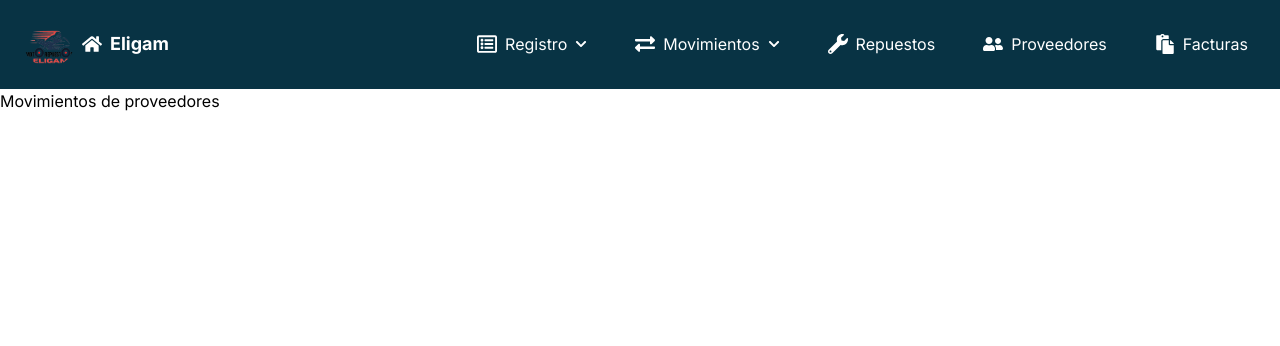
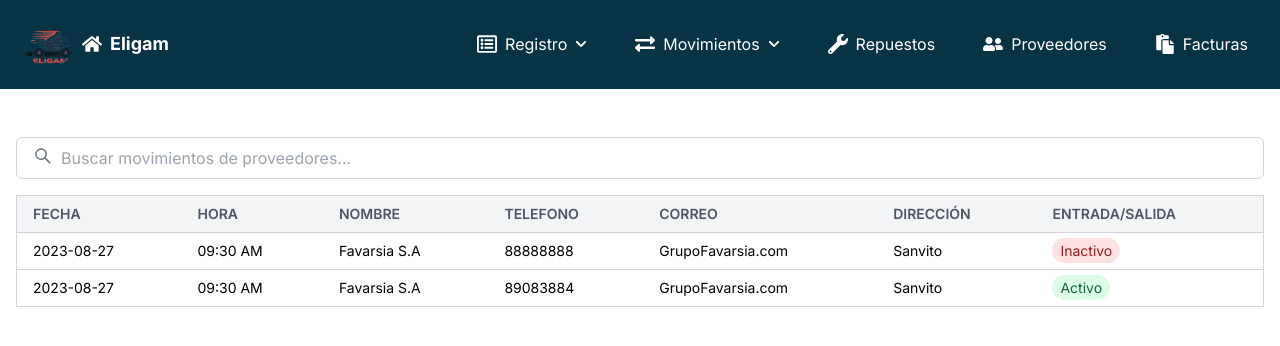
Before and after one commit to yeikoa/Sistema_de_inventario, a Next.js app: page /dashboard/movimientos/proveedores in a window 1280 px wide. Shown: the top 346 px of the page. Built offline with nearby package versions, Linux system fonts and the light colour scheme.

Commit message:
Diseño de los movimientos
se agrego el diseño de los movimientos de las facturas, repuestos y proveedores

```diff
--- a/src/app/dashboard/movimientos/facturas/page.jsx
+++ b/src/app/dashboard/movimientos/facturas/page.jsx
@@ -1,8 +1,87 @@
+'use client'
+import React, { useState } from 'react';
+import { AiOutlineSearch } from 'react-icons/ai';
 
 export default function BillsMovements() {
+  const [searchTerm, setSearchTerm] = useState("");
+
+  const billMovements = [
+    // ... tus datos de movimientos de productos ...
+    {
+      nfactura: '453254524',
+      proveedor: 'Coca cola',
+      precio: '100000',
+      fecha: '2023-08-27',
+      hora: '09:30 AM',
+    },
+    {
+      nfactura: '8878355920',
+      proveedor: 'Farvasia',
+      precio: '150000',
+      fecha: '2023-09-29',
+      hora: '09:30 AM',
+    },
+    // Agregar más movimientos de productos aquí
+  ];
+
   return (
-    <>
-      <h1>Movimientos de facturas</h1>
-    </>
+    <div className="container mx-auto p-4">
+      <div className="mb-4 mt-8 flex border border-gray-300 rounded-md px-4 py-2">
+        <AiOutlineSearch className="h-5 w-5 text-gray-500 mr-2" />
+        <input
+          type="text"
+          placeholder="Buscar movimiento de facturas..."
+          value={searchTerm}
+          onChange={(e) => setSearchTerm(e.target.value)}
+          className="border-0 outline-none flex-1"
+        />
+      </div>
+
+      <div className="overflow-x-auto">
+        <table className="min-w-full bg-white border border-gray-300">
+          <thead className="bg-gray-100">
+          <tr>
+              <th className="py-2 px-4 border-b border-gray-300 text-left text-sm uppercase font-semibold text-gray-600">Numero de factura</th>
+              <th className="py-2 px-4 border-b border-gray-300 text-left text-sm uppercase font-semibold text-gray-600">Proveedor</th>
+              <th className="py-2 px-4 border-b border-gray-300 text-left text-sm uppercase font-semibold text-gray-600">Precio total</th>
+              <th className="py-2 px-4 border-b border-gray-300 text-left text-sm uppercase font-semibold text-gray-600">Fecha</th>
+              <th className="py-2 px-4 border-b border-gray-300 text-left text-sm uppercase font-semibold text-gray-600">Hora</th>
+            </tr>
+          </thead>
+          <tbody>
+            {billMovements
+              .filter((movement) => {
+                const searchTermLower = searchTerm.toLowerCase();
+                return (
+                  movement.nfactura.toLowerCase().includes(searchTermLower) ||
+                  movement.proveedor.toLowerCase().includes(searchTermLower) ||
+                  movement.precio.toLowerCase().includes(searchTermLower) ||
+                  movement.fecha.toLowerCase().includes(searchTermLower) ||
+                  movement.hora.toString().includes(searchTermLower)
+                );
+              })
+              .map((movement, index) => (
+                <tr key={index}>
+                  <td className="py-2 px-4 border-b border-gray-300 text-sm">
+                    {movement.nfactura}
+                  </td>
+                  <td className="py-2 px-4 border-b border-gray-300 text-sm">
+                    {movement.proveedor}
+                  </td>
+                  <td className="py-2 px-4 border-b border-gray-300 text-sm ">
+                    {movement.precio}
+                  </td>
+                  <td className="py-2 px-4 border-b border-gray-300 text-sm">
+                    {movement.fecha}
+                  </td>
+                  <td className="py-2 px-4 border-b border-gray-300 text-sm">
+                    {movement.hora}
+                  </td>
+                </tr>
+              ))}
+          </tbody>
+        </table>
+      </div>
+    </div>
   );
 }
--- a/src/app/dashboard/movimientos/proveedores/page.jsx
+++ b/src/app/dashboard/movimientos/proveedores/page.jsx
@@ -1,8 +1,109 @@
+'use client'
+import React, { useState } from 'react';
+import { AiOutlineSearch } from 'react-icons/ai';
 
-export default function ProviderMovements() {
+export default function ProvidersMovements() {
+  const [searchTerm, setSearchTerm] = useState("");
+
+  const providerMovements = [
+    // ... tus datos de movimientos de productos ...
+    {
+      fecha: '2023-08-27',
+      hora: '09:30 AM',
+      nombreProveedor: 'Favarsia S.A',
+      telefono: '88888888',
+      correo: 'GrupoFavarsia.com',
+      direccion:'Sanvito',
+      tipoMovimiento: 'Inactivo',
+    },
+    {
+      fecha: '2023-08-27',
+      hora: '09:30 AM',
+      nombreProveedor: 'Favarsia S.A',
+      telefono: '89083884',
+      correo: 'GrupoFavarsia.com',
+      direccion:'Sanvito',
+      tipoMovimiento: 'Activo',
+    },
+    // Agregar más movimientos de productos aquí
+  ];
+
   return (
-    <>
-      <h1>Movimientos de proveedores</h1>
-    </>
+    <div className="container mx-auto p-4">
+      <div className="mb-4 mt-8 flex border border-gray-300 rounded-md px-4 py-2">
+        <AiOutlineSearch className="h-5 w-5 text-gray-500 mr-2" />
+        <input
+          type="text"
+          placeholder="Buscar movimientos de proveedores..."
+          value={searchTerm}
+          onChange={(e) => setSearchTerm(e.target.value)}
+          className="border-0 outline-none flex-1"
+        />
+      </div>
+
+      <div className="overflow-x-auto">
+        <table className="min-w-full bg-white border border-gray-300">
+          <thead className="bg-gray-100">
+          <tr>
+              <th className="py-2 px-4 border-b border-gray-300 text-left text-sm uppercase font-semibold text-gray-600">Fecha</th>
+              <th className="py-2 px-4 border-b border-gray-300 text-left text-sm uppercase font-semibold text-gray-600">Hora</th>
+              <th className="py-2 px-4 border-b border-gray-300 text-left text-sm uppercase font-semibold text-gray-600">Nombre</th>
+              <th className="py-2 px-4 border-b border-gray-300 text-left text-sm uppercase font-semibold text-gray-600">Telefono</th>
+              <th className="py-2 px-4 border-b border-gray-300 text-left text-sm uppercase font-semibold text-gray-600">Correo</th>
+              <th className="py-2 px-4 border-b border-gray-300 text-left text-sm uppercase font-semibold text-gray-600">Dirección</th>
+              <th className="py-2 px-4 border-b border-gray-300 text-left text-sm uppercase font-semibold text-gray-600">Entrada/Salida</th>
+            </tr>
+          </thead>
+          <tbody>
+            {providerMovements
+              .filter((movement) => {
+                const searchTermLower = searchTerm.toLowerCase();
+                return (
+                  movement.fecha.toLowerCase().includes(searchTermLower) ||
+                  movement.hora.toLowerCase().includes(searchTermLower) ||
+                  movement.nombreProveedor.toLowerCase().includes(searchTermLower) ||
+                  movement.telefono.toLowerCase().includes(searchTermLower) ||
+                  movement.correo.toString().includes(searchTermLower) ||
+                  movement.direccion.toString().includes(searchTermLower) ||
+                  movement.tipoMovimiento.toLowerCase().includes(searchTermLower)
+                );
+              })
+              .map((movement, index) => (
+                <tr key={index}>
+                  <td className="py-2 px-4 border-b border-gray-300 text-sm">
+                    {movement.fecha}
+                  </td>
+                  <td className="py-2 px-4 border-b border-gray-300 text-sm">
+                    {movement.hora}
+                  </td>
+                  <td className="py-2 px-4 border-b border-gray-300 text-sm ">
+                    {movement.nombreProveedor}
+                  </td>
+                  <td className="py-2 px-4 border-b border-gray-300 text-sm">
+                    {movement.telefono}
+                  </td>
+                  <td className="py-2 px-4 border-b border-gray-300 text-sm">
+                    {movement.correo}
+                  </td>
+                  <td className="py-2 px-4 border-b border-gray-300 text-sm">
+                    {movement.direccion}
+                  </td>
+                  <td className="py-2 px-4 border-b border-gray-300 text-sm">
+                    {movement.tipoMovimiento === 'Activo' ? (
+                      <span className="bg-green-100 text-green-800 px-2 py-1 rounded-full">
+                        {movement.tipoMovimiento}
+                      </span>
+                    ) : (
+                      <span className="bg-red-100 text-red-800 px-2 py-1 rounded-full">
+                        {movement.tipoMovimiento}
+                      </span>
+                    )}
+                  </td>
+                </tr>
+              ))}
+          </tbody>
+        </table>
+      </div>
+    </div>
   );
 }
--- a/src/app/dashboard/movimientos/repuestos/page.jsx
+++ b/src/app/dashboard/movimientos/repuestos/page.jsx
@@ -1,7 +1,12 @@
-import React from 'react';
+'use client'
+import React, { useState } from 'react';
+import { AiOutlineSearch } from 'react-icons/ai';
 
 export default function ProductsMovements() {
+  const [searchTerm, setSearchTerm] = useState("");
+
   const productMovements = [
+    // ... tus datos de movimientos de productos ...
     {
       fecha: '2023-08-27',
       hora: '09:30 AM',
@@ -23,7 +28,17 @@ export default function ProductsMovements() {
 
   return (
     <div className="container mx-auto p-4">
-      <h1 className="text-2xl font-semibold mb-4">Movimientos de productos</h1>
+      <div className="mb-4 mt-8 flex border border-gray-300 rounded-md px-4 py-2">
+        <AiOutlineSearch className="h-5 w-5 text-gray-500 mr-2" />
+        <input
+          type="text"
+          placeholder="Buscar movimientos de repuestos..."
+          value={searchTerm}
+          onChange={(e) => setSearchTerm(e.target.value)}
+          className="border-0 outline-none flex-1"
+        />
+      </div>
+
       <div className="overflow-x-auto">
         <table className="min-w-full bg-white border border-gray-300">
           <thead className="bg-gray-100">
@@ -37,7 +52,19 @@ export default function ProductsMovements() {
             </tr>
           </thead>
           <tbody>
-            {productMovements.map((movement, index) => (
+            {productMovements
+              .filter((movement) => {
+                const searchTermLower = searchTerm.toLowerCase();
+                return (
+                  movement.fecha.toLowerCase().includes(searchTermLower) ||
+                  movement.hora.toLowerCase().includes(searchTermLower) ||
+                  movement.codigo.toLowerCase().includes(searchTermLower) ||
+                  movement.nombre.toLowerCase().includes(searchTermLower) ||
+                  movement.cantidad.toString().includes(searchTermLower) ||
+                  movement.tipoMovimiento.toLowerCase().includes(searchTermLower)
+                );
+              })
+              .map((movement, index) => (
                 <tr key={index}>
                   <td className="py-2 px-4 border-b border-gray-300 text-sm">
                     {movement.fecha}
```
Lines whose indentation alone changed are shown as unchanged.
